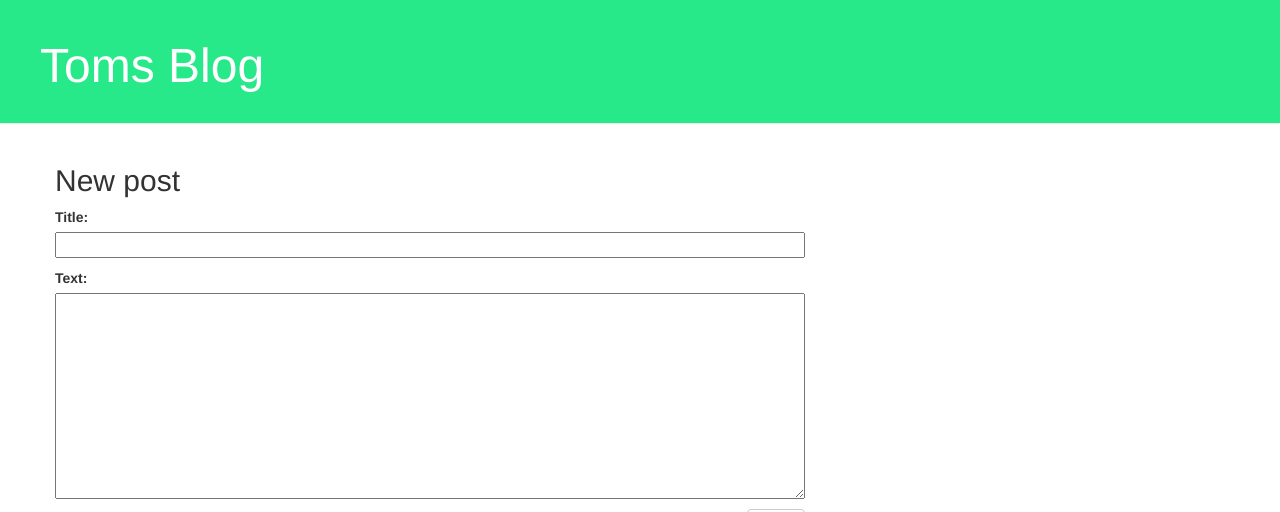
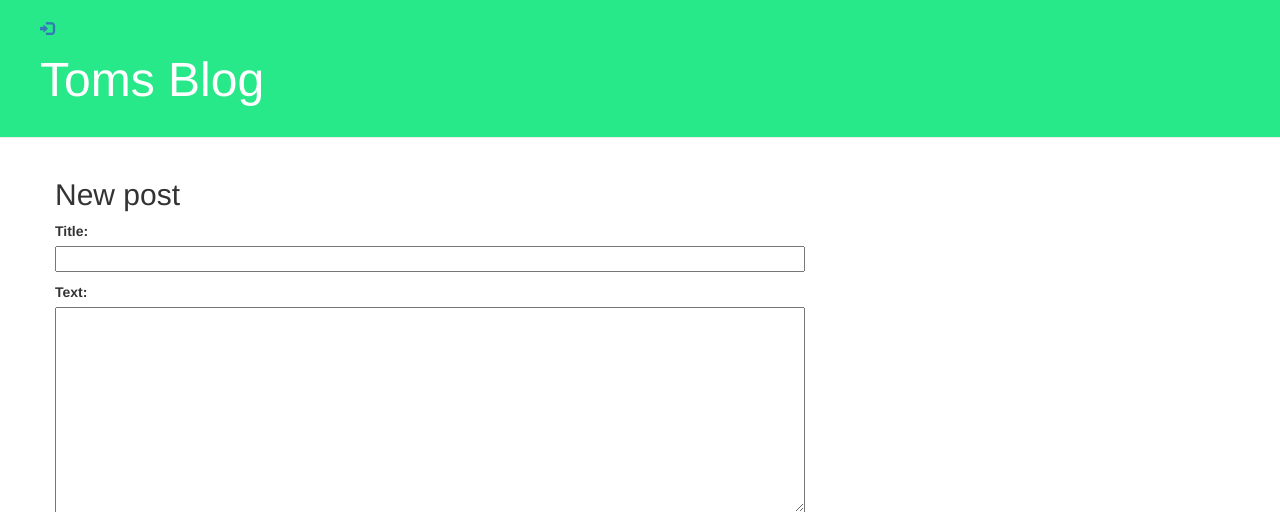
Before and after one commit to tomhmoses/pwa, a Django app: page /post/new/ in a window 1280 px wide. Shown: the top 512 px of the page. Run offline with Django 3.2, Linux system fonts and the light colour scheme; some libraries are stand-ins or nearby versions.

Commit message:
added log in button

```diff
--- a/blog/templates/blog/base.html
+++ b/blog/templates/blog/base.html
@@ -15,6 +15,10 @@
             <a href="{% url 'post_new' %}" class="top-menu">
                 <span class="glyphicon glyphicon-plus"></span>
             </a>
+        {% else %}
+            <a href="/admin/" class="top-menu">
+                <span class="glyphicon glyphicon-log-in"></span>
+            </a>
         {% endif %}
         <h1><a href="/">Toms Blog</a></h1>
     </div>
```
